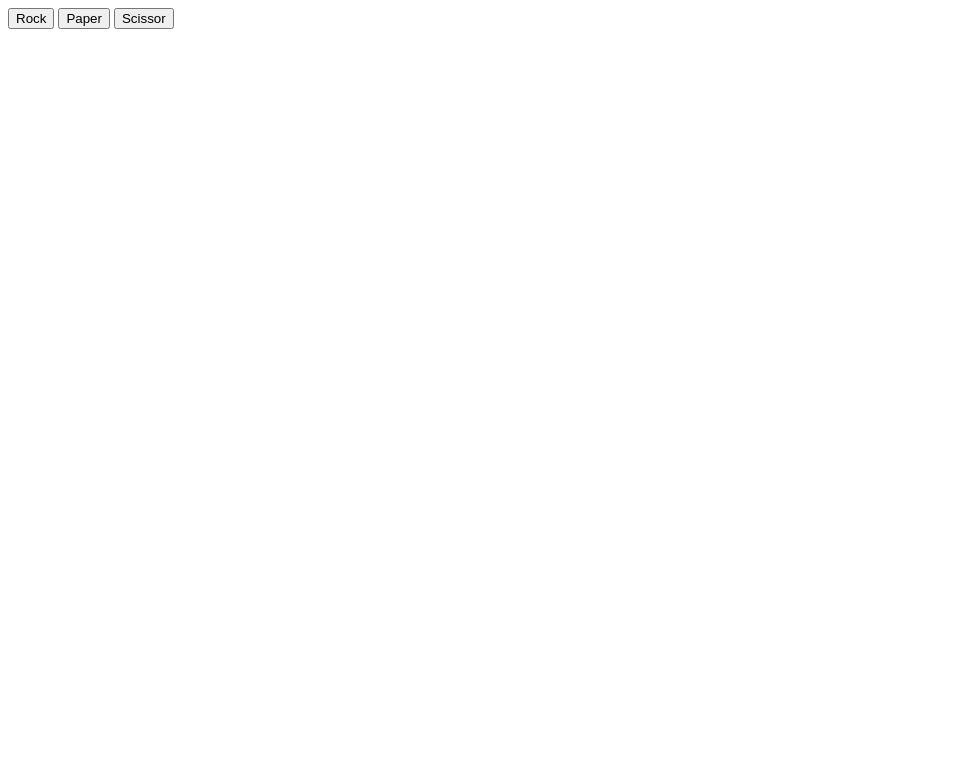
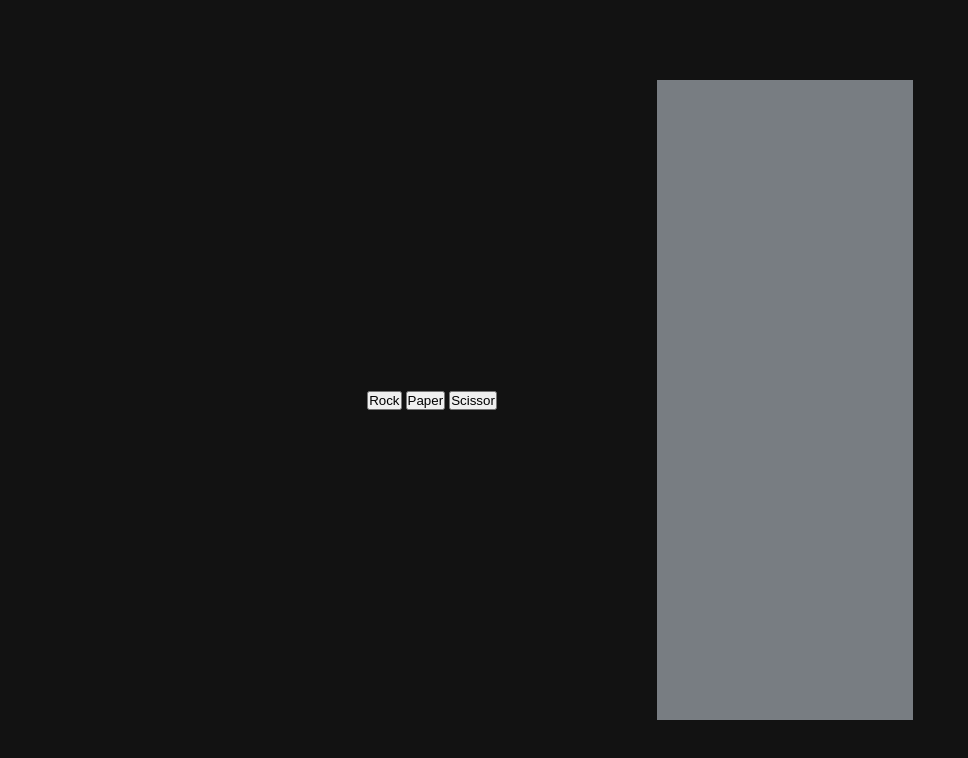
Before and after one commit to rttn-Mango/Rock-Paper-Scissor, a plain HTML site: page index.html in a window 1280 px wide. Shown: the whole page, without its empty margins (0-968 px from the left). Drawn offline with Linux system fonts and the light colour scheme.

Commit message:
Added css file for styling

```diff
--- a/index.html
+++ b/index.html
@@ -7,6 +7,7 @@
     <meta name="viewport" content="width=device-width, initial-scale=1.0">
     <title>Document</title>
     <script src="rockPaperScissor.js" defer></script>
+    <link rel="stylesheet" href="rps.css">
 </head>
 
 <body>
@@ -17,6 +18,9 @@
                 <button value="paper">Paper</button>
                 <button value="scissor">Scissor</button>
             </div>
+            <div class="result">
+
+            </div>
         </section>
     </main>
 </body>
--- /dev/null
+++ b/rps.css
@@ -0,0 +1,24 @@
+* {
+    margin: 0;
+    padding: 0;
+}
+
+body {
+    background-color: #121212;
+
+}
+
+.container {
+    min-width: 100vw;
+    min-height: 100vh;
+    display: flex;
+    justify-content: center;
+    align-items: center;
+    gap: 10rem;
+}
+
+.result {
+    min-height: 80vh;
+    min-width: 20vw;
+    background-color: #787d82;
+}
```
